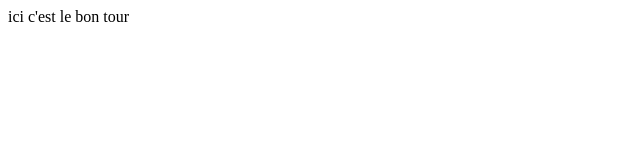
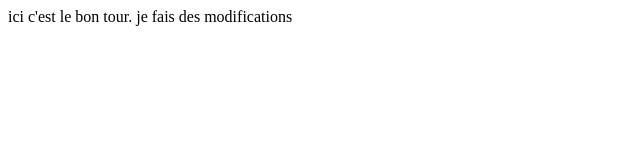
Before and after one commit to dariuskind/javascript-learn, a plain HTML site: page index.html in a window 1280 px wide. Shown: the whole page, without its empty margins (0-640 px from the left). Drawn offline with Linux system fonts and the light colour scheme.

Commit message:
initial commit

```diff
--- a/index.html
+++ b/index.html
@@ -7,6 +7,6 @@
     <title>Document</title>
 </head>
 <body>
-    ici c'est le bon tour
+    ici c'est le bon tour. je fais des modifications
 </body>
 </html>
```
